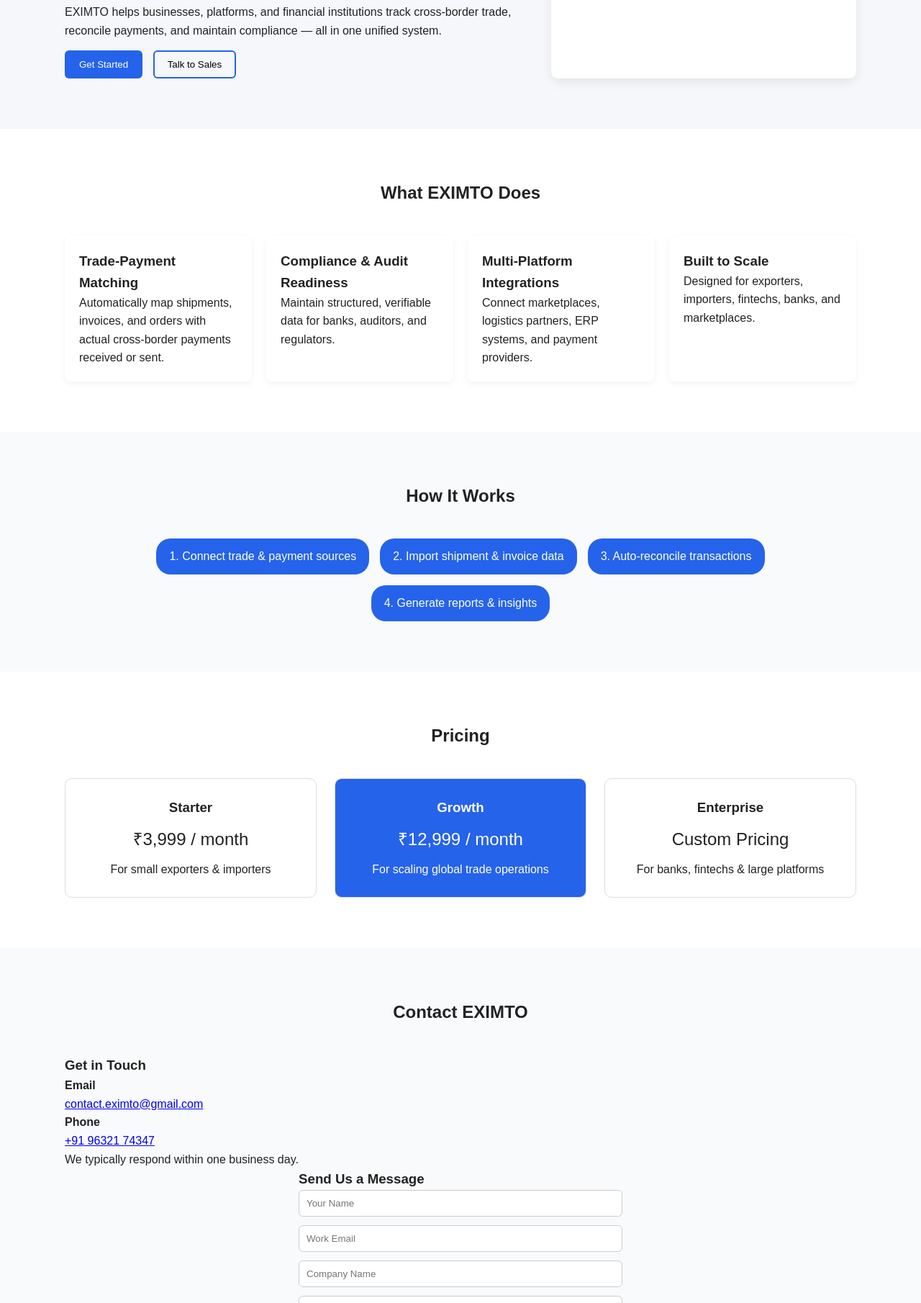
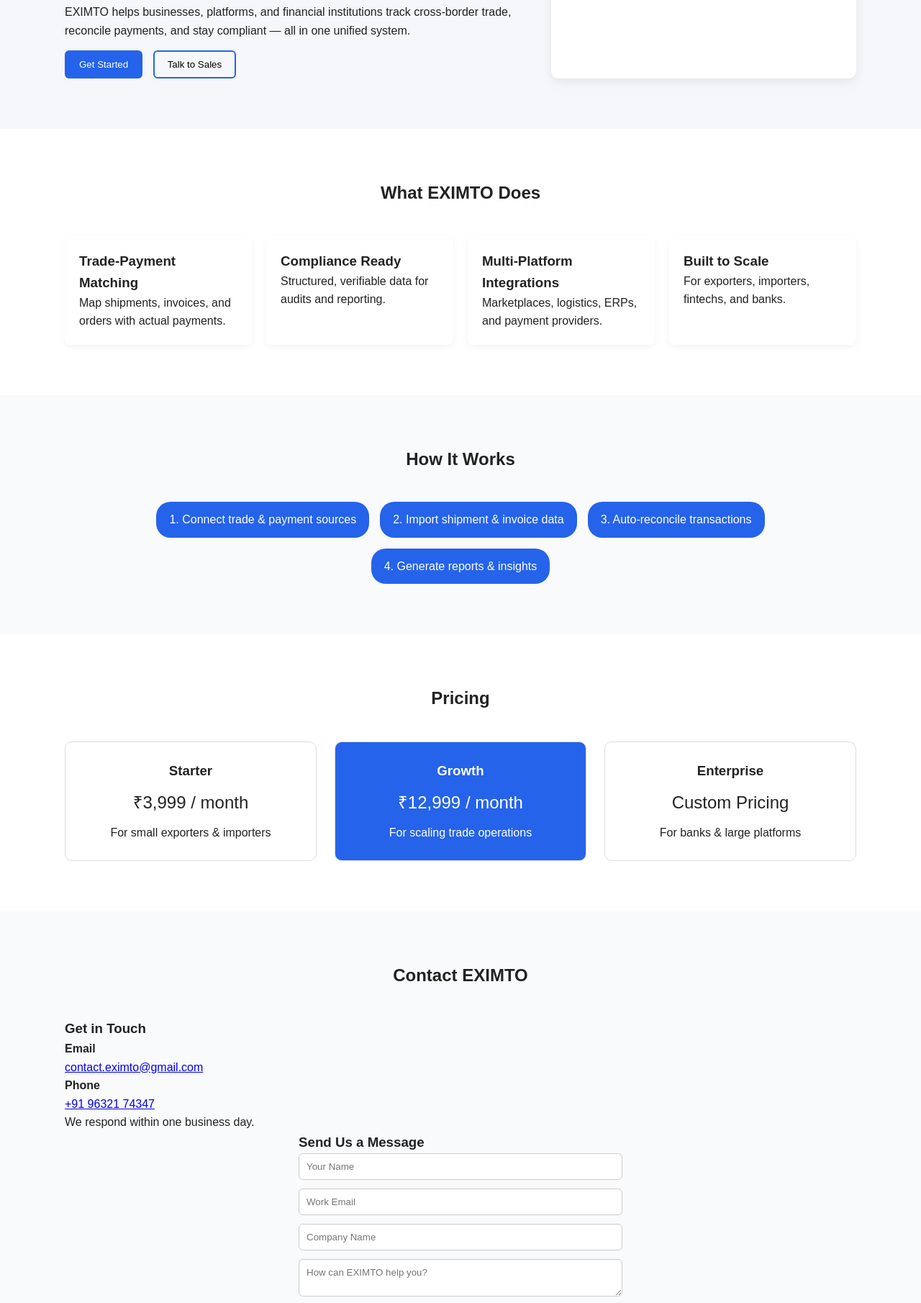
Before and after one commit to eximto/website-demo, a plain HTML site: page index.html in a window 1280 px wide. Shown: the part 261-2071 px from the top of the page at 72% size. Drawn offline with Linux system fonts and the light colour scheme.

Commit message:
Update index.html

```diff
--- a/index.html
+++ b/index.html
@@ -4,7 +4,6 @@
   <meta charset="UTF-8" />
   <meta name="viewport" content="width=device-width, initial-scale=1.0"/>
   <title>EXIMTO | Trade, Payments & Compliance Made Simple</title>
-
   <link rel="stylesheet" href="style.css" />
 </head>
 <body>
@@ -30,19 +29,20 @@
       <h1>Global Trade & Payment Visibility, Simplified</h1>
       <p>
         EXIMTO helps businesses, platforms, and financial institutions
-          track cross-border trade, reconcile payments, and maintain
-          compliance — all in one unified system.
+        track cross-border trade, reconcile payments, and stay compliant —
+        all in one unified system.
       </p>
       <div class="hero-actions">
         <button class="primary-btn">Get Started</button>
         <button class="secondary-btn">Talk to Sales</button>
       </div>
     </div>
+
     <div class="hero-card">
       <h3>Built for Global Trade</h3>
       <ul>
         <li>✔ Trade & payment reconciliation</li>
-          <li>✔ Compliance-ready data</li>
+        <li>✔ Compliance-ready records</li>
         <li>✔ E-commerce & traditional trade</li>
       </ul>
     </div>
@@ -56,31 +56,19 @@
     <div class="features-grid">
       <div class="feature-card">
         <h3>Trade-Payment Matching</h3>
-          <p>
-            Automatically map shipments, invoices, and orders
-            with actual cross-border payments received or sent.
-          </p>
+        <p>Map shipments, invoices, and orders with actual payments.</p>
       </div>
       <div class="feature-card">
-          <h3>Compliance & Audit Readiness</h3>
-          <p>
-            Maintain structured, verifiable data
-            for banks, auditors, and regulators.
-          </p>
+        <h3>Compliance Ready</h3>
+        <p>Structured, verifiable data for audits and reporting.</p>
       </div>
       <div class="feature-card">
         <h3>Multi-Platform Integrations</h3>
-          <p>
-            Connect marketplaces, logistics partners,
-            ERP systems, and payment providers.
-          </p>
+        <p>Marketplaces, logistics, ERPs, and payment providers.</p>
       </div>
       <div class="feature-card">
         <h3>Built to Scale</h3>
-          <p>
-            Designed for exporters, importers,
-            fintechs, banks, and marketplaces.
-          </p>
+        <p>For exporters, importers, fintechs, and banks.</p>
       </div>
     </div>
   </div>
@@ -112,58 +100,43 @@
       <div class="price-card featured">
         <h3>Growth</h3>
         <p class="price">₹12,999 / month</p>
-          <p>For scaling global trade operations</p>
+        <p>For scaling trade operations</p>
       </div>
       <div class="price-card">
         <h3>Enterprise</h3>
         <p class="price">Custom Pricing</p>
-          <p>For banks, fintechs & large platforms</p>
+        <p>For banks & large platforms</p>
       </div>
     </div>
   </div>
 </section>
 
-  <!-- CONTACT (MERGED) -->
+<!-- CONTACT -->
 <section id="contact" class="section light">
   <div class="container">
     <h2>Contact EXIMTO</h2>
 
     <div class="contact-page-grid">
-
-        <!-- CONTACT DETAILS -->
       <div class="contact-details">
         <h3>Get in Touch</h3>
-
-          <p>
-            <strong>Email</strong><br/>
-            <a href="mailto:contact.eximto@gmail.com">
-              contact.eximto@gmail.com
-            </a>
+        <p><strong>Email</strong><br>
+          <a href="mailto:contact.eximto@gmail.com">contact.eximto@gmail.com</a>
         </p>
-
-          <p>
-            <strong>Phone</strong><br/>
-            <a href="tel:+919632174347">
-              +91 96321 74347
-            </a>
+        <p><strong>Phone</strong><br>
+          <a href="tel:+919632174347">+91 96321 74347</a>
         </p>
-
-          <p>
-            We typically respond within one business day.
-          </p>
+        <p>We respond within one business day.</p>
       </div>
 
-        <!-- CONTACT FORM -->
       <form id="contactForm" class="contact-form">
         <h3>Send Us a Message</h3>
-          <input type="text" placeholder="Your Name" required />
-          <input type="email" placeholder="Work Email" required />
-          <input type="text" placeholder="Company Name" />
+        <input type="text" placeholder="Your Name" required>
+        <input type="email" placeholder="Work Email" required>
+        <input type="text" placeholder="Company Name">
         <textarea placeholder="How can EXIMTO help you?"></textarea>
         <button type="submit" class="primary-btn">Submit</button>
         <p id="formMessage"></p>
       </form>
-
     </div>
   </div>
 </section>
```
Lines whose indentation alone changed are shown as unchanged.
